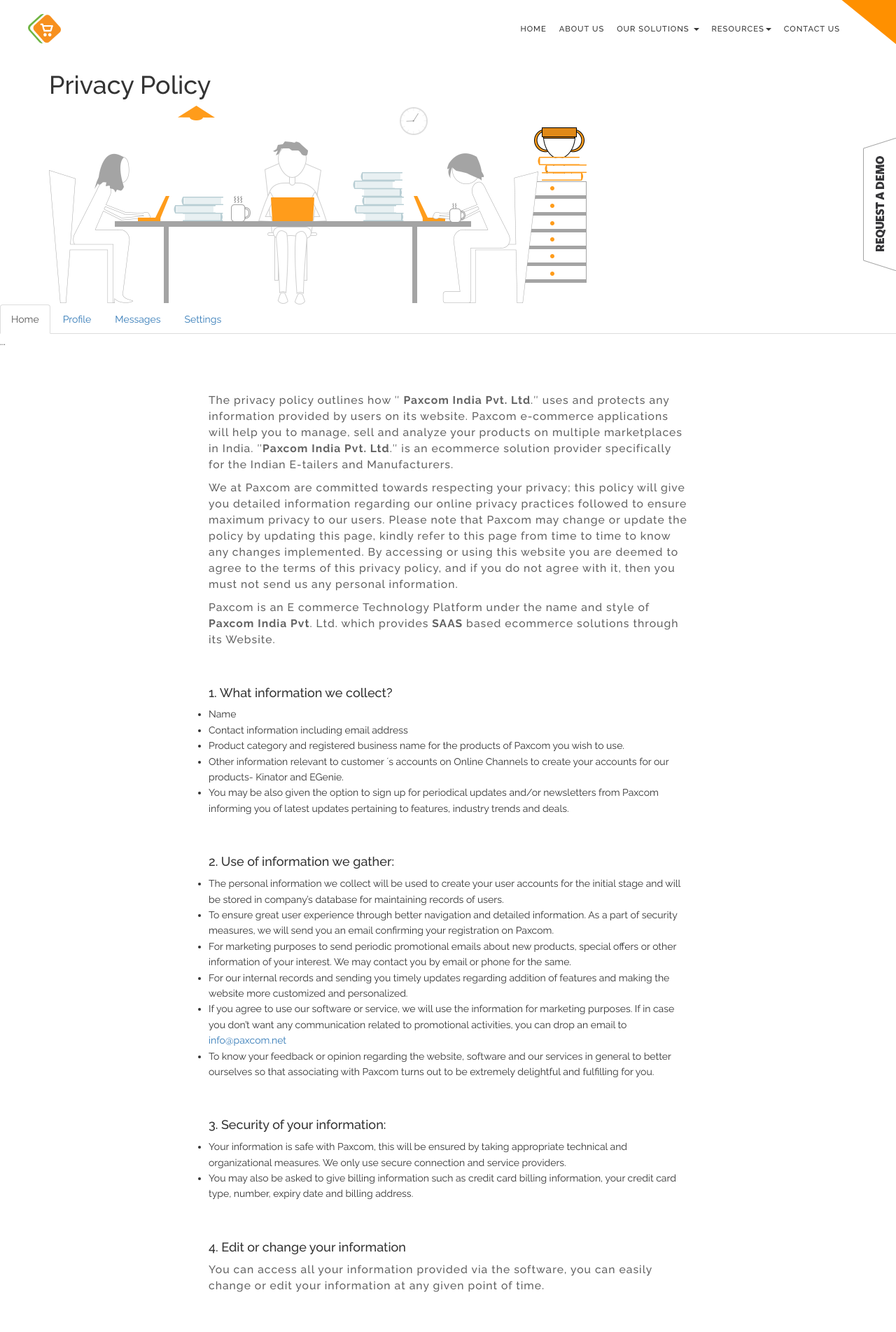
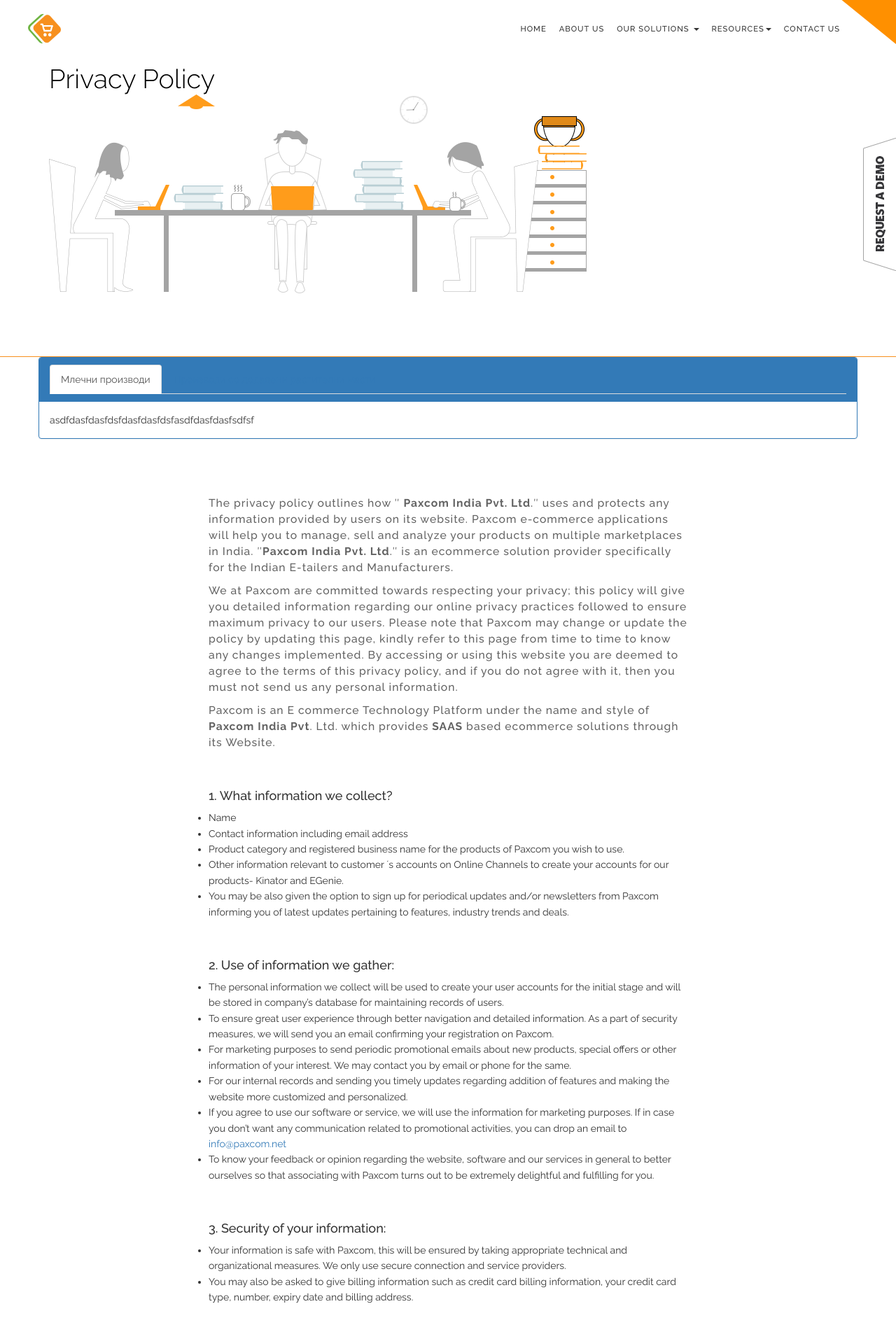
Before and after one commit to paxcom/paxcom.github.io, a Jekyll site: the page built from privacy_policy.md, in a window 1280 px wide. Shown: the top 1903 px of the page at 70% size. Built offline with Jekyll 4.4.1, drawn with Linux system fonts in a browser that asks for light colours; comment, search, counter and statistics services are not loaded.

Commit message:
css and tab coding

```diff
--- a/_includes/pp-tnc-tab.html
+++ b/_includes/pp-tnc-tab.html
@@ -1,19 +1,25 @@
-<div>
+<div class="container">
 
-  <!-- Nav tabs -->
-  <ul class="nav nav-tabs" role="tablist">
-    <li role="presentation" class="active"><a href="#home" aria-controls="home" role="tab" data-toggle="tab">Home</a></li>
-    <li role="presentation"><a href="#profile" aria-controls="profile" role="tab" data-toggle="tab">Profile</a></li>
-    <li role="presentation"><a href="#messages" aria-controls="messages" role="tab" data-toggle="tab">Messages</a></li>
-    <li role="presentation"><a href="#settings" aria-controls="settings" role="tab" data-toggle="tab">Settings</a></li>
-  </ul>
+    <div class="row">
+    	    <div class="panel with-nav-tabs panel-primary">
+                <div class="panel-heading">
+                        <ul class="nav nav-tabs">
+                            <li class="active"><a href="#tab1primary" data-toggle="tab">Млечни производи</a></li>
+                            <li><a href="#tab2primary" data-toggle="tab">Производи со додадени растителни масти</a></li>
 
-  <!-- Tab panes -->
-  <div class="tab-content">
-    <div role="tabpanel" class="tab-pane active" id="home">...</div>
-    <div role="tabpanel" class="tab-pane" id="profile">.ssssssssssssssssssssss</div>
-    <div role="tabpanel" class="tab-pane" id="messages">.dffffffffffffffffff.</div>
-    <div role="tabpanel" class="tab-pane" id="settings">.eeeeeeeeeeeeeeeeeeeee</div>
-  </div>
+                        </ul>
+                </div>
+                <div class="panel-body">
+                    <div class="tab-content">
+                        <div class="tab-pane fade in active" id="tab1primary">
+                      asdfdasfdasfdsfdasfdasfdsfasdfdasfdasfsdfsf
+                      	</div>
+                        <div class="tab-pane fade" id="tab2primary">
+                      sadfsdfdasfdsf
+                      	</div>
 
-</div>
+                    </div>
+                </div>
+            </div>
+        </div>
+	</div>
--- a/css/style.css
+++ b/css/style.css
@@ -989,6 +989,44 @@
 
 
 
+/*********************************** Privacy Policy and T&C header *******************************************************/
+.inner_pp_tc {
+	margin-top: -82px;
+    padding: 90px 0px;
+    border-bottom: 1px solid #f7901e;
+    position: relative;
+}
+
+.inner_pp_tc .pp{
+	position: relative;
+    background: #fbc992;
+}
+.inner_pp_tc h1 {
+    font-weight: 300;
+    color: #000;
+    font-size: 2.7em;
+    line-height: 1.2em;
+    margin: 0px;
+}
+.inner_pp_tc h1 p {
+    color: #000;
+    font-weight: 700;
+    font-size: 0.6em;
+    margin: 0px;
+    line-height: 1.5em;
+}
+.inner_pp_tc .pp h1 p{
+    color: #000;
+}
+.inner_pp_tc .pp .image-container, .inner_pp_tc .tnc .image-container {
+    position: absolute;
+    right: 4%;
+    bottom: 0px;
+    width: 36%;
+}
+
+
+
 /******************************************************************************************
 					MEDIA QUERY LAYOUT STRUCTURE
 
```
